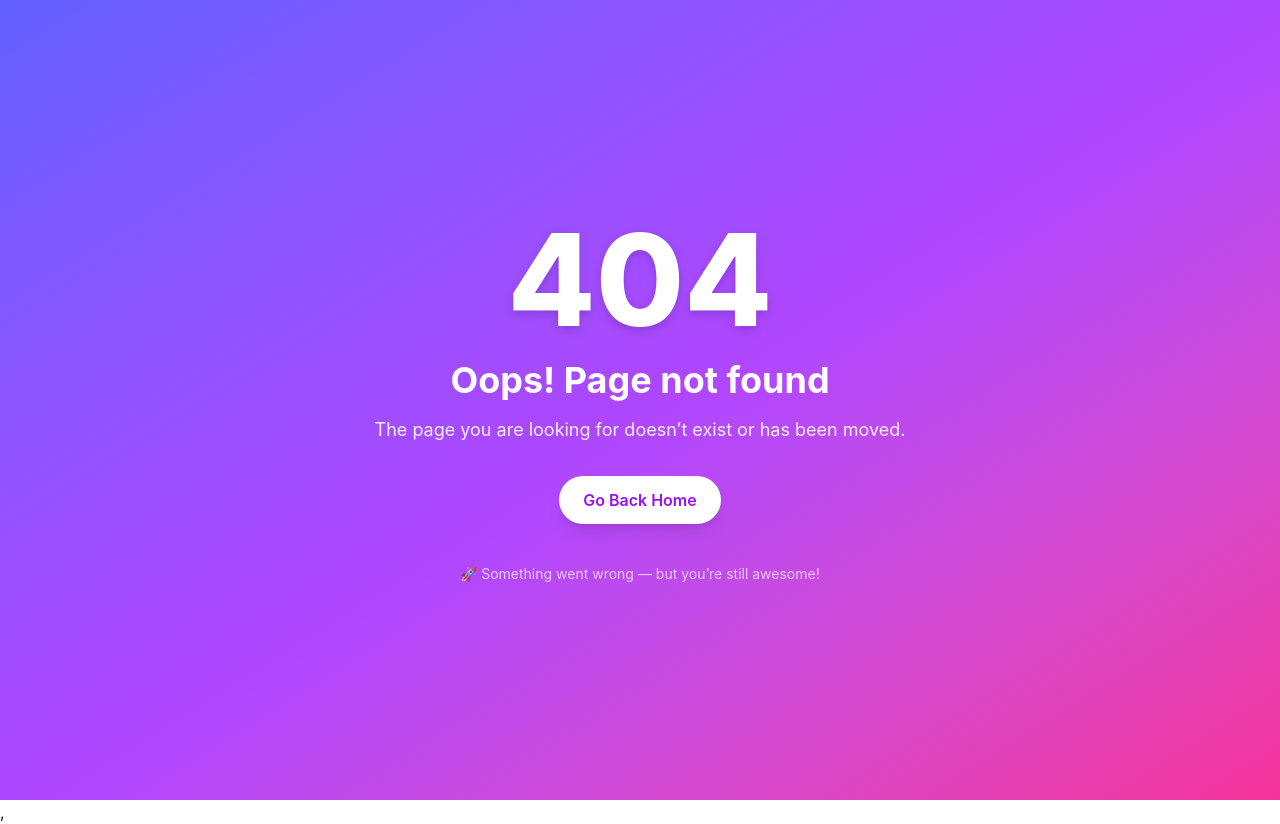
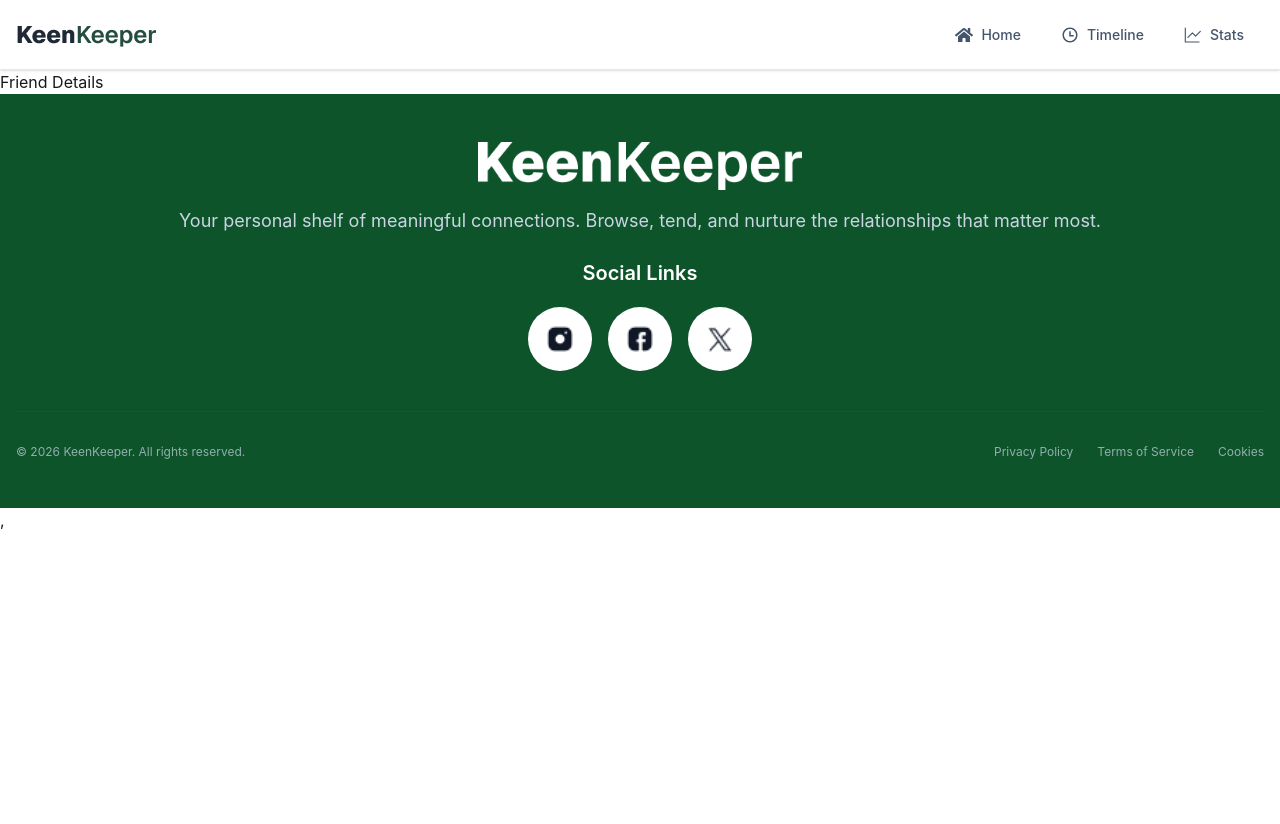
Before and after one commit to SadAfrin/PH-A7-keen-keeper, a React (Vite) app: page /friendDetails/1 in a window 1280 px wide. Before the commit this address had no page. After the commit the page ends 800 px from the top, so only its background shows below. Built offline with nearby package versions, Linux system fonts and the light colour scheme.

Commit message:
card details page created and card navigation done

```diff
--- a/src/components/home/yourFriends/FriendCard.jsx
+++ b/src/components/home/yourFriends/FriendCard.jsx
@@ -1,4 +1,5 @@
 import React from 'react';
+import { Link } from 'react-router';
 
 const FriendCard = ({ friend }) => {
     const { name, picture, status, tags, days_since_contact } = friend;
@@ -20,7 +21,7 @@ const FriendCard = ({ friend }) => {
     }
 
     return (
-        <div className="bg-white rounded-2xl p-6 shadow-sm hover:shadow-lg transition-all duration-300 text-center">
+        <Link to = {`/friendDetails/${friend.id}`} key={friend.id} className="bg-white rounded-2xl p-6 shadow-sm hover:shadow-lg transition-all duration-300 text-center">
 
             <div className="flex justify-center">
                 <img
@@ -60,7 +61,7 @@ const FriendCard = ({ friend }) => {
                 {formattedStatus}
                 </span>
             </div>
-        </div>
+        </Link>
     );
 };
 
--- /dev/null
+++ b/src/pages/friendDetails/FriendDetails.jsx
@@ -0,0 +1,11 @@
+import React from 'react';
+
+const FriendDetails = () => {
+    return (
+        <div>
+            <div>Friend Details</div>
+        </div>
+    );
+};
+
+export default FriendDetails;
--- a/src/routes/Routes.jsx
+++ b/src/routes/Routes.jsx
@@ -2,6 +2,7 @@ import { createBrowserRouter } from "react-router";
 import MainLayout from "../layout/MainLayout";
 import Errorpage from "../pages/errorpage/Errorpage";
 import Home from "../pages/home/Home";
+import FriendDetails from "../pages/friendDetails/FriendDetails";
 
 export const router = createBrowserRouter([
   {
@@ -20,6 +21,10 @@ export const router = createBrowserRouter([
       {
         path: "stats",
         element: <div>Stats</div>
+      },
+      {
+        path: "friendDetails/:friendParamId",
+        element: <FriendDetails />
       }
     ],
     errorElement: <Errorpage />
```
